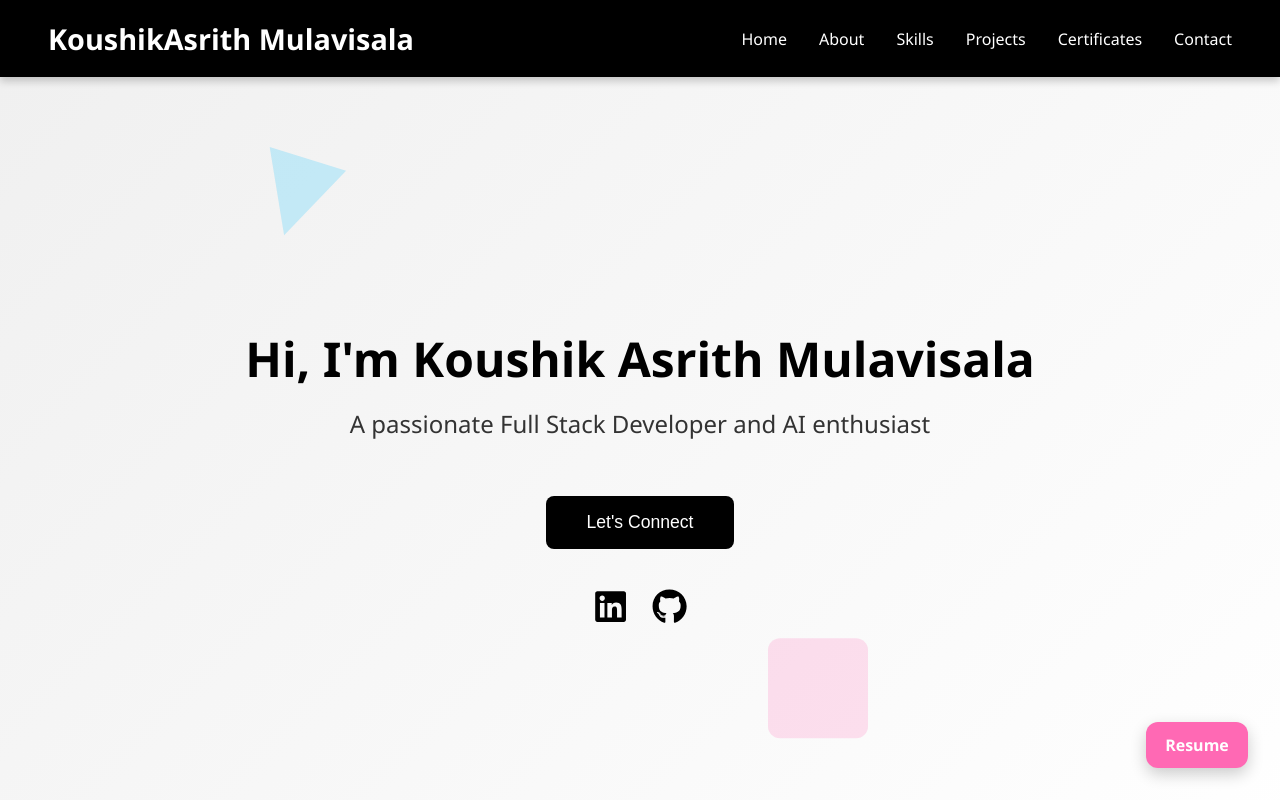
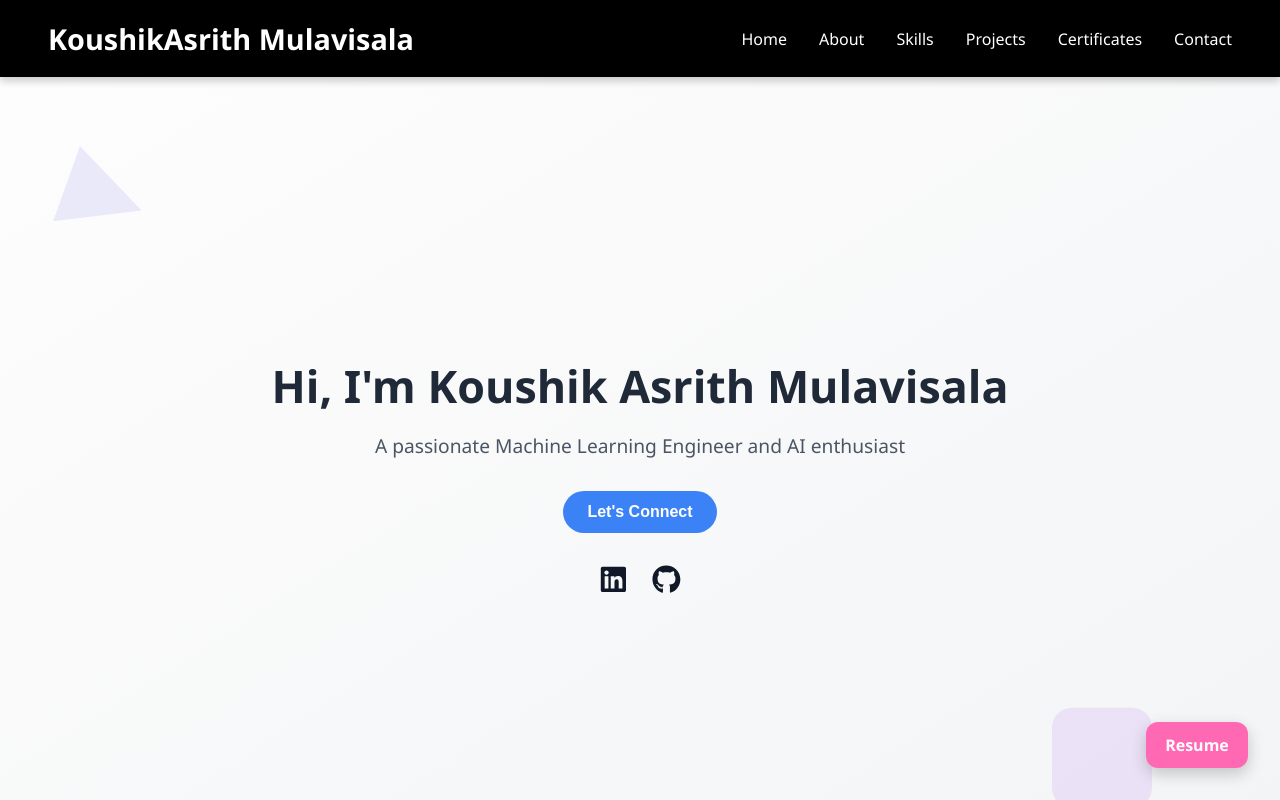
Before and after one commit to Asrithmulaveesala/Portfolio, a React (Vite) app: page / in a window 1280 px wide. Built offline with nearby package versions, Linux system fonts and the light colour scheme.

Commit message:
some CHNAGES

```diff
--- a/src/components/About.jsx
+++ b/src/components/About.jsx
@@ -14,24 +14,23 @@ const About = () => {
         </div>
 
         <div className="about-text">
-          <p>
-            Hey there! I'm <strong>KoushikAsrith Mulavisala</strong>, a passionate developer who enjoys building efficient, modern web experiences.
-            From crafting user-friendly interfaces to developing powerful backend systems, I love turning ideas into reality.
-          </p>
+      <p>
+  Hey there! I'm <strong>Koushik Asrith Mulavisala</strong>, a dedicated Machine Learning Engineer who thrives on creating intelligent, data-driven solutions.
+  From building robust ML models to deploying scalable AI systems, I’m passionate about transforming data into real-world impact.
+</p>
 
-          <ul className="about-points">
-            <li>💡 Solving real-world problems with clean, maintainable code.</li>
-            <li>🎨 Designing responsive, engaging user interfaces.</li>
-            <li>🤖 Exploring Machine Learning, AI, and emerging tech trends.</li>
-          </ul>
+<ul className="about-points">
+  <li>🧠 Solving complex problems using machine learning and deep learning techniques.</li>
+  <li>📊 Designing end-to-end pipelines for data preprocessing, training, and deployment.</li>
+  <li>🚀 Staying at the forefront of AI trends, research, and innovative technologies.</li>
+</ul>
 
-          <h3 className="about-subheading">⚡ My Superpowers:</h3>
+
+          <h3 className="about-subheading">⚡ My Skills :</h3>
           <ul className="about-skills">
             <li>Machine learning</li>
             <li>Python</li>
             <li>Java</li>
-            <li>React.js</li>
-            <li>Node.js</li>
             <li>Git</li>
             <li>Flask</li>
             <li>Sql</li>
--- a/src/components/hero.css
+++ b/src/components/hero.css
@@ -1,94 +1,90 @@
 .hero-section {
   position: relative;
+  min-height: 100vh;
+  padding: 5rem 2rem;
+  display: flex;
+  align-items: center;
+  justify-content: center;
+  background: linear-gradient(to bottom right, #fdfdfd, #f3f4f6);
   overflow: hidden;
-  padding-top: 120px;
-  padding: 5rem 2rem;
-  background: linear-gradient(135deg, #f0f0f0, #ffffff);
-  display: flex;
-  justify-content: center;
-  align-items: center;
-  min-height: 100vh;
-  display: flex;
-  flex-direction: column;
-  justify-content: center;
-
 }
 
 .hero-content {
   z-index: 2;
+  max-width: 800px;
   text-align: center;
 }
 
 .hero-title {
-  font-size: 3rem;
-  font-weight: bold;
-  margin-bottom: 1rem;
-  color: black;
+  font-size: 2.8rem;
+  font-weight: 800;
+  color: #1f2937;
 }
 
 .hero-subtitle {
-  font-size: 1.5rem;
-  color: #333;
-  margin-bottom: 1.5rem;
+  font-size: 1.2rem;
+  color: #4b5563;
+  margin: 1rem 0 2rem;
 }
 
 .connect-button {
-  margin-top: 2rem;
-  padding: 1rem 2.5rem;
-  font-size: 1.1rem;
-  background-color: black;
+  background-color: #3b82f6;
   color: white;
+  padding: 0.75rem 1.5rem;
+  font-size: 1rem;
+  font-weight: 600;
   border: none;
-  border-radius: 8px;
+  border-radius: 9999px;
   cursor: pointer;
-  transition: background-color 0.3s ease, transform 0.3s ease;
+  transition: background-color 0.3s ease;
 }
 
 .connect-button:hover {
-  background-color: #333333;
-  transform: scale(1.05);
+  background-color: #2563eb;
 }
 
 .social-icons {
+  margin-top: 2rem;
   display: flex;
+  justify-content: center;
   gap: 1.5rem;
-  margin-top: 2.5rem; /* Space between button and icons */
-  justify-content: center;
 }
 
 .icon {
-  color: black;
-  font-size: 2.2rem;
-  transition: transform 0.3s ease, color 0.3s ease;
-}
-
-.icon:hover {
-  transform: scale(1.2);
-  color: #0077b5; /* LinkedIn blue for hover */
+  font-size: 1.8rem;
+  transition: transform 0.3s ease;
+  color: #111827;
 }
 
 .floating-shape {
   position: absolute;
-  opacity: 0.2;
-  pointer-events: none;
+  opacity: 0.1;
 }
 
 .triangle {
+  top: 10%;
+  left: 5%;
   width: 80px;
   height: 80px;
-  background: transparent;
-  border-left: 40px solid transparent;
-  border-right: 40px solid transparent;
-  border-bottom: 80px solid #00bfff;
-  top: 10%;
-  left: 20%;
+  background: #4f46e5;
+  clip-path: polygon(50% 0%, 0% 100%, 100% 100%);
 }
 
 .rectangle {
+  bottom: 10%;
+  right: 10%;
   width: 100px;
   height: 100px;
-  background-color: #ff69b4;
-  border-radius: 12px;
-  top: 70%;
-  left: 60%;
+  background: #9333ea;
+  border-radius: 20%;
 }
+.bg-bubble {
+  position: absolute;
+  top: 0;
+  width: 20px;
+  height: 20px;
+  background: rgba(255, 255, 255, 0.08);
+  border-radius: 50%;
+  z-index: 0;
+  filter: blur(2px);
+}
--- a/src/components/hero.jsx
+++ b/src/components/hero.jsx
@@ -13,63 +13,91 @@ const Hero = () => {
 
   return (
     <section id="hero" className="hero-section">
+      {/* Animated Background Bubbles */}
+      {[...Array(10)].map((_, i) => (
+        <motion.span
+          key={i}
+          className="bg-bubble"
+          initial={{ y: 0, opacity: 0.4 }}
+          animate={{ y: [-50, 50, -50], opacity: [0.3, 0.6, 0.3] }}
+          transition={{ repeat: Infinity, duration: 20 + i * 2, ease: 'easeInOut' }}
+          style={{
+            left: `${Math.random() * 100}%`,
+            animationDelay: `${Math.random() * 5}s`
+          }}
+        />
+      ))}
 
-      {/* Floating Shapes */}
-      <motion.div className="floating-shape triangle"
+      {/* Floating Animated Shapes */}
+      <motion.div
+        className="floating-shape triangle"
         animate={{ rotate: 360 }}
-        transition={{ repeat: Infinity, duration: 10, ease: 'linear' }}
+        transition={{ repeat: Infinity, duration: 18, ease: 'linear' }}
+      />
+      <motion.div
+        className="floating-shape rectangle"
+        animate={{ y: [0, 15, 0] }}
+        transition={{ repeat: Infinity, duration: 8, ease: 'easeInOut' }}
       />
 
-      <motion.div className="floating-shape rectangle"
-        animate={{ y: [0, 20, 0] }}
-        transition={{ repeat: Infinity, duration: 6, ease: 'easeInOut' }}
-      />
-
-      {/* Main Content */}
+      {/* Main Hero Content */}
       <div className="hero-content">
-        <div className="hero-text">
+        <motion.div
+          className="hero-text"
+          initial={{ opacity: 0, y: 40 }}
+          animate={{ opacity: 1, y: 0 }}
+          transition={{ duration: 1 }}
+        >
           <motion.h1
             className="hero-title"
-            initial={{ opacity: 0, y: -50 }}
-            animate={{ opacity: 1, y: 0 }}
-            transition={{ duration: 0.5 }}
+            whileHover={{ scale: 1.02 }}
+            transition={{ type: 'spring', stiffness: 200 }}
           >
             Hi, I'm Koushik Asrith Mulavisala
           </motion.h1>
 
           <motion.p
             className="hero-subtitle"
-            initial={{ opacity: 0 }}
-            animate={{ opacity: 1 }}
-            transition={{ delay: 0.5, duration: 0.5 }}
+            transition={{ delay: 0.3, duration: 0.8 }}
           >
-            A passionate Full Stack Developer and AI enthusiast
+            A passionate Machine Learning Engineer and AI enthusiast
           </motion.p>
 
           <motion.button
             className="connect-button"
             onClick={handleScroll}
-            initial={{ opacity: 0 }}
-            animate={{ opacity: 1 }}
-            transition={{ delay: 1, duration: 1.5 }}
+            whileHover={{ scale: 1.05, backgroundColor: '#1e40af', color: '#fff' }}
+            transition={{ type: 'spring', stiffness: 180 }}
           >
             Let's Connect
           </motion.button>
 
           <motion.div
             className="social-icons"
-            initial={{ opacity: 0 }}
-            animate={{ opacity: 1 }}
-            transition={{ delay: 1.5, duration: 2 }}
+            initial={{ opacity: 0, y: 20 }}
+            animate={{ opacity: 1, y: 0 }}
+            transition={{ delay: 1, duration: 1 }}
           >
-            <a href="https://www.linkedin.com/in/koushik-asrith-mulaveesala-b94b552b5/" target="_blank" rel="noopener noreferrer">
+            <motion.a
+              href="https://www.linkedin.com/in/koushik-asrith-mulaveesala-b94b552b5/"
+              target="_blank"
+              rel="noopener noreferrer"
+              whileHover={{ scale: 1.2 }}
+              transition={{ type: 'spring' }}
+            >
               <FaLinkedin className="icon" />
-            </a>
-            <a href="https://github.com/Asrithmulaveesala" target="_blank" rel="noopener noreferrer">
+            </motion.a>
+            <motion.a
+              href="https://github.com/Asrithmulaveesala"
+              target="_blank"
+              rel="noopener noreferrer"
+              whileHover={{ scale: 1.2 }}
+              transition={{ type: 'spring' }}
+            >
               <FaGithub className="icon" />
-            </a>
+            </motion.a>
           </motion.div>
-        </div>
+        </motion.div>
       </div>
     </section>
   );
--- a/src/components/skills.css
+++ b/src/components/skills.css
@@ -1,63 +1,101 @@
+/* skills.css */
+
 .skills-section {
-  min-height: 100vh;
-  display: flex;
-  flex-direction: column;
-  justify-content: center;
-  padding: 3rem 1rem;
-  width: 90%;
-  max-width: 800px;
-  margin: 2rem auto;
-  background-color: #fff;
-  border-radius: 20px;
-  box-shadow: 0 4px 15px rgba(0, 0, 0, 0.1);
-  color: #333;
-}
-
-
-.skills-title {
-  font-size: 2rem;
-  font-weight: bold;
-  margin-bottom: 2rem;
+  padding: 4rem 2rem;
+  background-color: #f9f9fb;
   text-align: center;
 }
 
-.skills-container {
-  display: flex;
-  flex-direction: column;
-  gap: 1.5rem;
+.skills-heading {
+  font-size: 2.5rem;
+  font-weight: 800;
+  color: #1f2937;
+  margin-bottom: 3rem;
 }
 
-.skill-row {
+/* Responsive Grid Layout */
+.skills-grid {
+  display: grid;
+  grid-template-columns: repeat(auto-fit, minmax(250px, 1fr));
+  gap: 2rem;
+  max-width: 1200px;
+  margin: 0 auto;
+}
+
+/* Individual Skill Card */
+.skill-card {
+  background-color: #fff;
+  border-radius: 1rem;
+  padding: 1.8rem 1.5rem;
+  box-shadow: 0 10px 18px rgba(0, 0, 0, 0.08);
+  transition: transform 0.3s ease;
+  text-align: left;
+}
+
+.skill-card:hover {
+  transform: translateY(-5px);
+}
+
+/* Icon and Title */
+.skill-icon-title {
   display: flex;
   align-items: center;
-  gap: 1rem;
+  gap: 0.75rem;
+  margin-bottom: 0.6rem;
 }
 
 .skill-icon {
-  font-size: 1.5rem;
+  font-size: 1.6rem;
+  color: #6c63ff;
 }
 
-.skill-name {
-  width: 150px;
-  font-weight: bold;
+.skill-title {
+  font-weight: 700;
+  font-size: 1.2rem;
+  color: #111;
 }
 
-.progress-bar {
-  background-color: #e0e0e0;
-  height: 10px;
-  flex-grow: 1;
-  border-radius: 5px;
-  overflow: hidden;
+/* Skill Details */
+.skill-items {
+  font-size: 0.95rem;
+  color: #4b5563;
+  margin-left: 2.35rem;
 }
 
-.progress-fill {
-  background: linear-gradient(90deg, #4b6cb7, #182848);
-  height: 100%;
-  transition: width 0.5s ease;
+/* Responsive Typography */
+@media (max-width: 768px) {
+  .skills-heading {
+    font-size: 2rem;
+  }
+
+  .skill-title {
+    font-size: 1.1rem;
+  }
+
+  .skill-items {
+    font-size: 0.9rem;
+  }
 }
 
-.skill-percentage {
-  margin-left: 0.5rem;
-  font-weight: bold;
-  color: #333;
+@media (max-width: 480px) {
+  .skills-section {
+    padding: 3rem 1.2rem;
+  }
+
+  .skills-heading {
+    font-size: 1.75rem;
+  }
+
+  .skill-card {
+    padding: 1.5rem;
+  }
+
+  .skill-title {
+    font-size: 1rem;
+  }
+
+  .skill-items {
+    margin-left: 2rem;
+    font-size: 0.85rem;
+  }
 }
```
Also changed, not shown: src/components/skills.jsx (+48 -18 lines).
